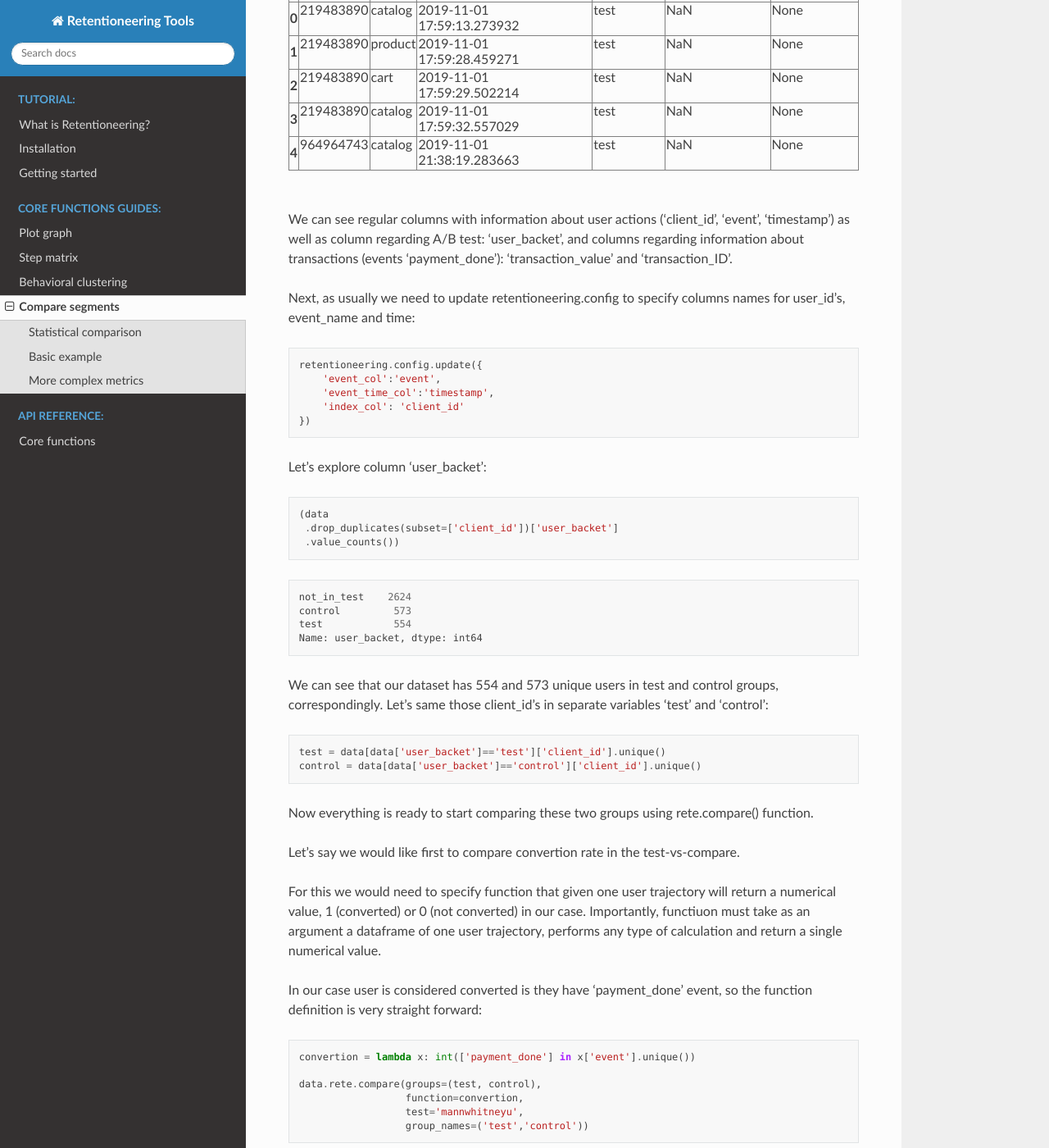
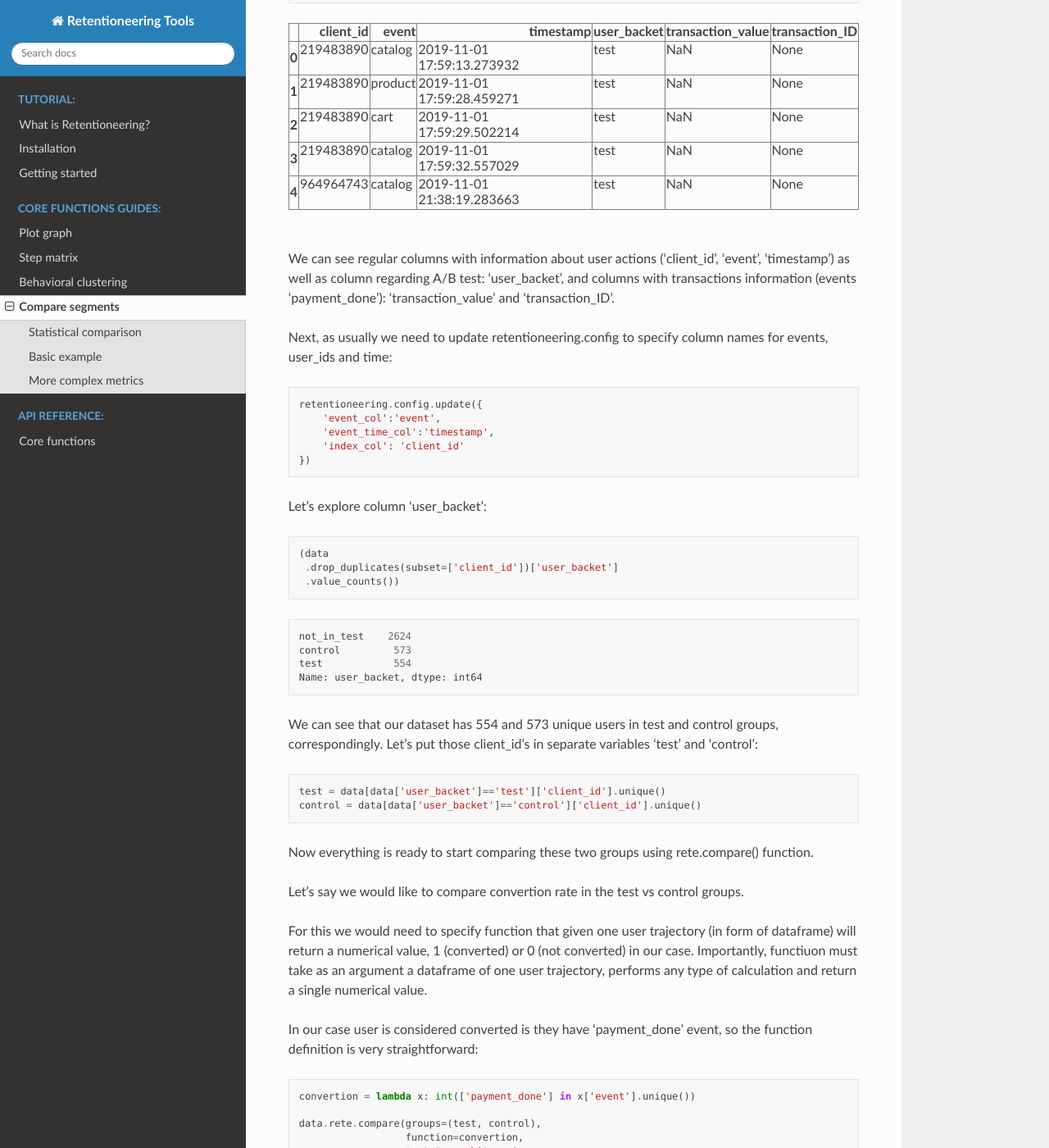
Before and after one commit to retentioneering/retentioneering-tools, a Sphinx documentation site: the page built from docs/source/compare.rst, in a window 1280 px wide and 1400 px high, scrolled down 699 px. Shown: the whole window at 82% size. Built offline with Sphinx 7.4.7 and the Read the Docs theme 2.0.0, drawn with Linux system fonts in a browser that asks for light colours; some of the changed text lies outside the part shown.

Commit message:
update docs

```diff
--- a/docs/source/compare.rst
+++ b/docs/source/compare.rst
@@ -110,11 +114,11 @@
 |
 
 We can see regular columns with information about user actions ('client_id', 'event',
-'timestamp') as well as column regarding A/B test: 'user_backet', and columns regarding information
-about transactions (events 'payment_done'): 'transaction_value' and 'transaction_ID'.
+'timestamp') as well as column regarding A/B test: 'user_backet', and columns with
+transactions information (events 'payment_done'): 'transaction_value' and 'transaction_ID'.
 
-Next, as usually we need to update retentioneering.config to specify columns names for user_id's,
-event_name and time:
+Next, as usually we need to update retentioneering.config to specify column names for
+events, user_ids and time:
 
 .. code:: ipython3
 
@@ -141,7 +145,7 @@
 
 
 We can see that our dataset has 554 and 573 unique users in test and control
-groups, correspondingly. Let's same those client_id's in separate variables 'test'
+groups, correspondingly. Let's put those client_id's in separate variables 'test'
 and 'control':
 
 .. code:: ipython3
@@ -151,15 +155,15 @@
 
 Now everything is ready to start comparing these two groups using rete.compare() function.
 
-Let's say we would like first to compare convertion rate in the test-vs-compare.
+Let's say we would like to compare convertion rate in the test vs control groups.
 
-For this we would need to specify function that given one user trajectory will return
-a numerical value, 1 (converted) or 0 (not converted) in our case. Importantly, functiuon
-must take as an argument a dataframe of one user trajectory, performs any type of
-calculation and return a single numerical value.
+For this we would need to specify function that given one user trajectory (in form of
+dataframe) will return a numerical value, 1 (converted) or 0 (not converted) in our case.
+Importantly, functiuon must take as an argument a dataframe of one user trajectory,
+performs any type of calculation and return a single numerical value.
 
 In our case user is considered converted is they have
-'payment_done' event, so the function definition is very straight forward:
+'payment_done' event, so the function definition is very straightforward:
 
 .. code:: ipython3
 
@@ -212,8 +216,8 @@
 
 .. image:: _static/compare/compare_2.png
 
-In this case we can see that there is no statistically significant difference
-between two groups (P-value is 0.55 and > selected threshold 0.05). Note, that for
+In this case we can see that there is no statistically significant difference in average
+checks between two groups (P-value is 0.55, selected threshold is 0.05). Note, that for
 continious variable like average check we used Kolmogorov-Smirnov test. While we can
 conclude that users in the test group converted to purchase more often than in control
 group, there was no effect on the average check.
@@ -331,5 +335,5 @@
 
 .. image:: _static/compare/compare_3.png
 
-As we can see, statistically significant difference still holds with selected significance
-level 0.05.
+As we can see, statistically significant difference in the convertion to confirmed purchases
+still holds with selected significance level 0.05.
--- a/docs/source/installation.rst
+++ b/docs/source/installation.rst
@@ -5,7 +5,7 @@
 ==================
 
 Firstly, you need to install python and Jupyter.
-We support only Python 3.
+We support only Python 3.6 and above.
 For quick start better to install `Anaconda <https://www.anaconda.com/>`__.
 
 Retentioneering install
```
Also changed, not shown: other parts of docs/source/compare.rst (+21 -17 lines), docs/source/clustering.rst (+9 -8 lines), docs/source/plot_graph.rst (+8 -6 lines), docs/source/step_matrix.rst (+39 -21 lines), 1 other file.
